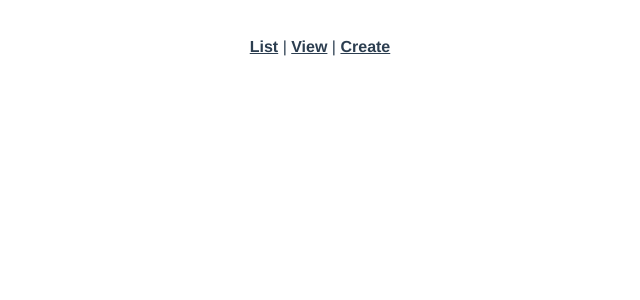
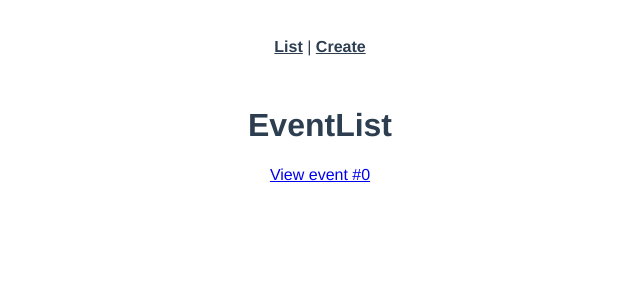
Before and after one commit to noontz/vuemasterytutorials, a Vue app: page /#/event/0 in a window 1280 px wide. Shown: the top 300 px of the page, without its empty margins (320-960 px from the left). Built offline with nearby package versions, Linux system fonts and the light colour scheme.

Commit message:
lesson 5 complete

```diff
--- a/src/App.vue
+++ b/src/App.vue
@@ -2,8 +2,6 @@
   <div id="app">
     <div id="nav">
       <router-link :to="{ name: 'event-list' }">List</router-link>
-      <span>&nbsp;|&nbsp;</span>
-      <router-link :to="{ name: 'event-show' }">View</router-link>
       <span>&nbsp;|&nbsp;</span>
       <router-link :to="{ name: 'event-create' }">Create</router-link>
     </div>
--- a/src/router.js
+++ b/src/router.js
@@ -3,10 +3,12 @@ import Router from "vue-router";
 import EventList from "./views/EventList.vue";
 import EventShow from "./views/EventShow.vue";
 import EventCreate from "./views/EventCreate.vue";
+import User from "./views/User.vue";
 
 Vue.use(Router);
 
 export default new Router({
+  mode: "history",
   routes: [
     {
       path: "/",
@@ -14,14 +16,21 @@ export default new Router({
       component: EventList
     },
     {
-      path: "/event",
+      path: "/event/:id",
       name: "event-show",
-      component: EventShow
+      component: EventShow,
+      props: true
     },
     {
       path: "/event/create",
       name: "event-create",
       component: EventCreate
+    },
+    {
+      path: "/user/:username",
+      name: "user",
+      component: User,
+      props: true
     }
     // {
     //   path: "/about",
--- a/src/views/EventList.vue
+++ b/src/views/EventList.vue
@@ -1,5 +1,8 @@
 <template>
   <div>
     <h1>EventList</h1>
+    <router-link :to="{ name: 'event-show', params: { id: 0 } }"
+      >View event #0</router-link
+    >
   </div>
 </template>
--- a/src/views/EventShow.vue
+++ b/src/views/EventShow.vue
@@ -1,5 +1,11 @@
 <template>
   <div>
-    <h1>Event Number #1</h1>
+    <h1>Showing event #{{ id }}</h1>
   </div>
 </template>
+
+<script>
+export default {
+  props: ["id"]
+};
+</script>
```
